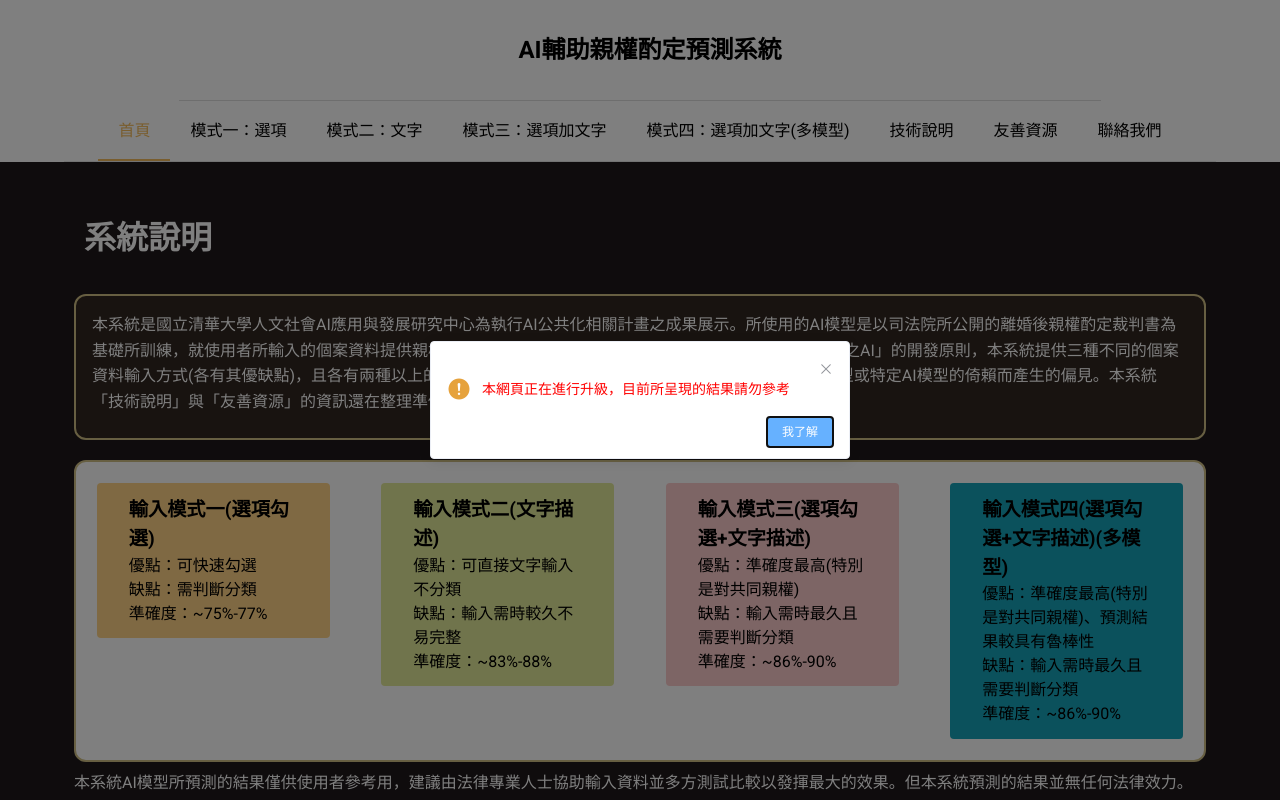
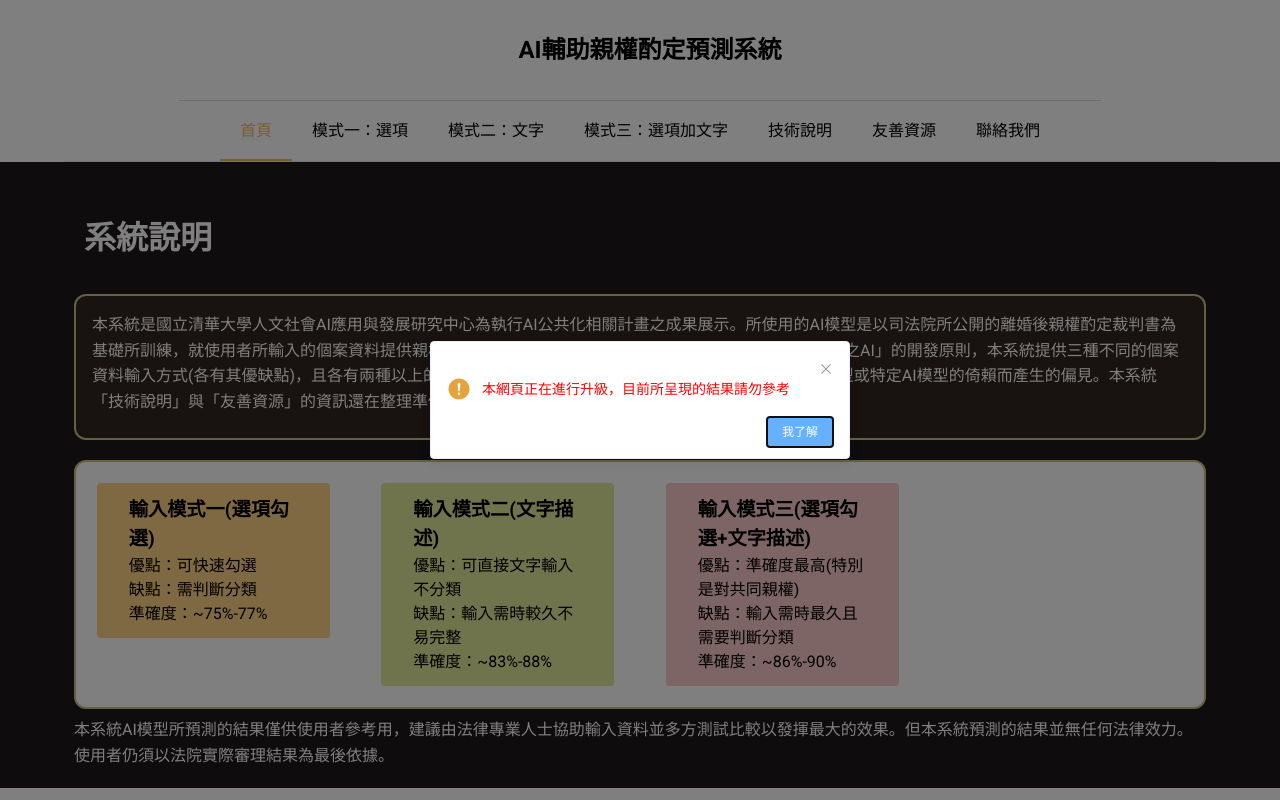
Before and after one commit to MurphyJUAN/demo-cjdp-aifr, a Vue app: page / in a window 1280 px wide. Shown: the top 800 px of the page. Built offline with nearby package versions, Linux system fonts and the light colour scheme; what vue-visible would draw is missing.

Commit message:
remove mode 4

```diff
--- a/src/components/Main/TechDoc.vue
+++ b/src/components/Main/TechDoc.vue
@@ -15,7 +15,7 @@
           <h6>三、模型輸入資料的介紹</h6>
           <p>本研究所開發的模型，皆是基於下列兩種標注資料作為模型輸入：其一為申請方與相對方各自有利/不利的理據，以及從雙方有利/不利的理據中，所標註出的十三個親權判決因子('親子感情', '意願能力', '父母經濟', '支持系統', '父母生活', '主要照顧','子女年齡', '人格發展', '父母健康', '父母職業', '子女意願', '友善父母', '父母品行')。</p>
           <h6>四、模型介紹與評估</h6>
-          <p>在完整的資料收集和標註之後，我們開始著手於自然語言處理模型的研發。為了能夠充分探索並評估不同模型對於判決書的預測效果，我們在本網頁展示五種基於不同深度學習算法所開發的親權判決模型，分別是：模式一的 L1，模式二的 S1, 模式三的 C1 以及模式四的 T1，而在模式一、二、三所展示的 L2, S2, C2 則都對應到同一個模型。以下針對這五種模型的架構、算法以及效能進行詳細介紹：</p>
+          <p>在完整的資料收集和標註之後，我們開始著手於自然語言處理模型的研發。為了能夠充分探索並評估不同模型對於判決書的預測效果，我們在本網頁展示四種基於不同深度學習算法所開發的親權判決模型，分別是：模式一的 L1，模式二的 S1, 模式三的 C1，而在模式一、二、三所展示的 L2, S2, C2 則都對應到同一個模型。以下針對這五種模型的架構、算法以及效能進行詳細介紹：</p>
           <ul>
             <li>(模式一)Model L1:
               <p>L1 為基於 XGBOOST 所開發的模型。XGBOOST 是一種優化的梯度增強機學習算法，它在多個機器學習競賽和實際應用中都有出色的表現。我們利用其對於非線性關係的建模能力，將判決書中的親權判決因子進行one-hot編碼與相關特徵的轉換後，作為模型的輸入並試圖預測判決結果。</p>
@@ -43,10 +43,6 @@
               <div class="d-block">
                 <img class="w-25 mx-auto d-block" src="../../../static/isst.png" />
               </div>
-            </li>
-            <li>
-              (模式四) Model T1:
-              T1 是採用 Model (L2, S2, C2) 所使用的 ISST 訓練方法，集成在三種不同生成判給雙方的假資料倍率上所擴增的訓練集所訓練出來的模型，目的是為了增加模型的魯棒性。
             </li>
           </ul>
           <div class="d-block">
--- a/src/components/Main/homePage.vue
+++ b/src/components/Main/homePage.vue
@@ -35,7 +35,7 @@
             </div>
           </router-link>
         </el-col>
-        <el-col :span="6">
+        <!-- <el-col :span="6">
           <router-link to="/predict-mode4">
             <div class="grid-content bg-info">
               <strong>輸入模式四(選項勾選+文字描述)(多模型)</strong>
@@ -44,7 +44,7 @@
               <div>準確度：~86%-90%</div>
             </div>
           </router-link>
-        </el-col>
+        </el-col> -->
       </el-row>
     </div>
     <div class="user-instruction mt-2">
--- a/src/components/Sub/navbar.vue
+++ b/src/components/Sub/navbar.vue
@@ -14,7 +14,7 @@
       <el-menu-item index="/userPredict/mode1">模式一：選項</el-menu-item>
       <el-menu-item index="/userPredict/mode2">模式二：文字</el-menu-item>
       <el-menu-item index="/userPredict/mode3">模式三：選項加文字</el-menu-item>
-      <el-menu-item index="/predict-mode4">模式四：選項加文字(多模型)</el-menu-item>
+      <!-- <el-menu-item index="/predict-mode4">模式四：選項加文字(多模型)</el-menu-item> -->
       <el-menu-item index="/techDoc">技術說明</el-menu-item>
       <el-menu-item index="/links">友善資源</el-menu-item>
       <el-menu-item index="/contactUs">聯絡我們</el-menu-item>
```
